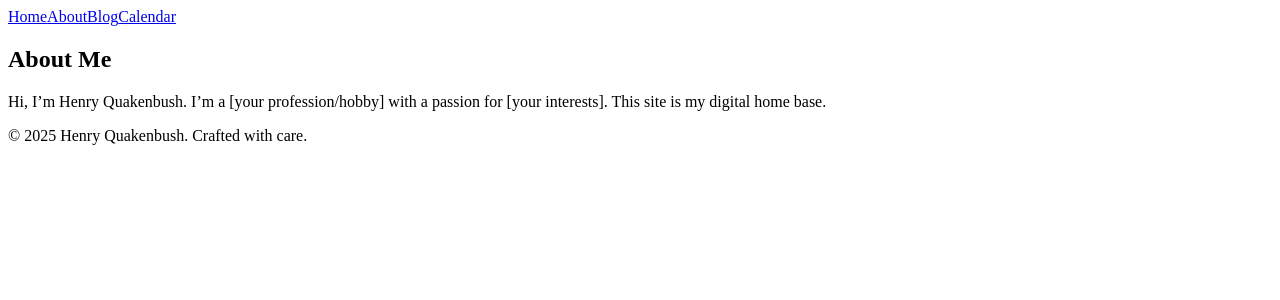
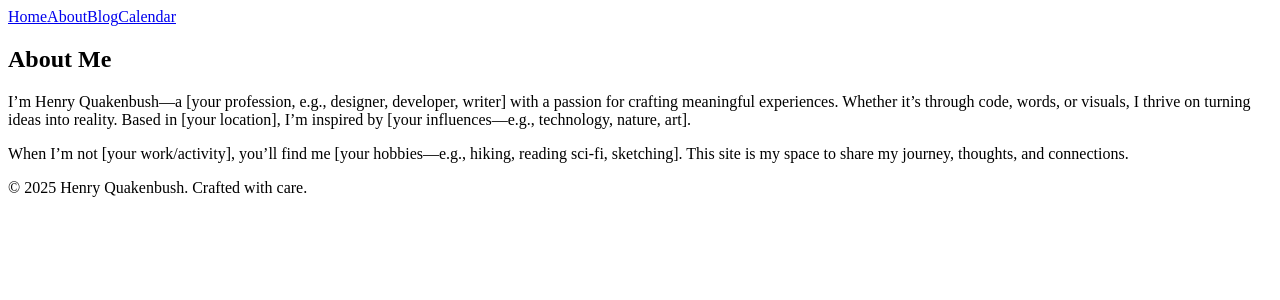
Before and after one commit to slyfox29/henry-quakenbush-site, a Next.js app: page /about in a window 1280 px wide. Shown: the top 300 px of the page. Built offline with nearby package versions, Linux system fonts and the light colour scheme.

Commit message:
Update about.js

```diff
--- a/pages/about.js
+++ b/pages/about.js
@@ -3,9 +3,17 @@ import Layout from '../components/Layout';
 export default function About() {
   return (
     <Layout>
-      <section className="content">
-        <h2>About Me</h2>
-        <p>Hi, I’m Henry Quakenbush. I’m a [your profession/hobby] with a passion for [your interests]. This site is my digital home base.</p>
+      <section className="about">
+        <h2 className="section-title">About Me</h2>
+        <p className="about-text">
+          I’m Henry Quakenbush—a [your profession, e.g., designer, developer, writer] with a passion for crafting meaningful experiences.
+          Whether it’s through code, words, or visuals, I thrive on turning ideas into reality.
+          Based in [your location], I’m inspired by [your influences—e.g., technology, nature, art].
+        </p>
+        <p className="about-text">
+          When I’m not [your work/activity], you’ll find me [your hobbies—e.g., hiking, reading sci-fi, sketching].
+          This site is my space to share my journey, thoughts, and connections.
+        </p>
       </section>
     </Layout>
   );
```
